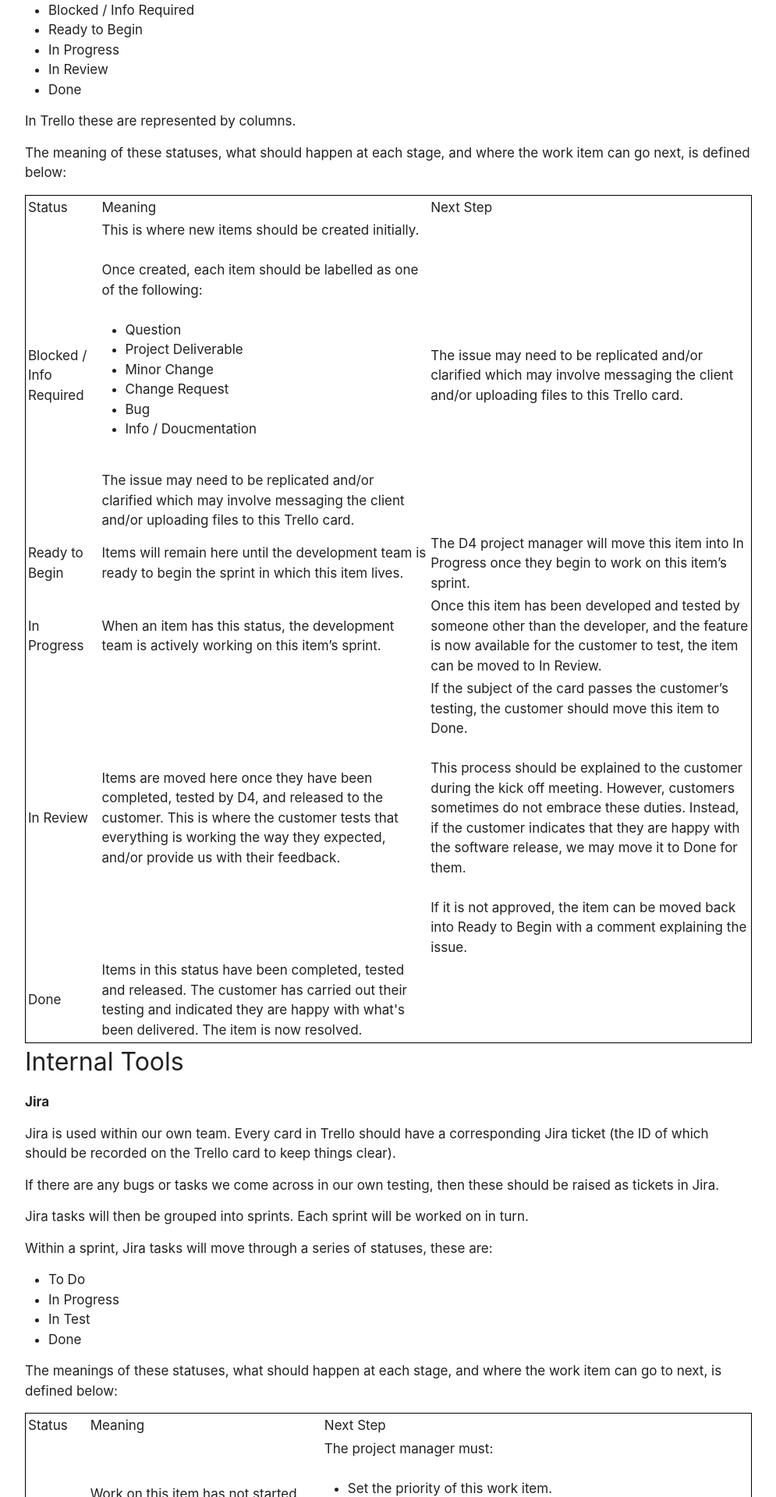
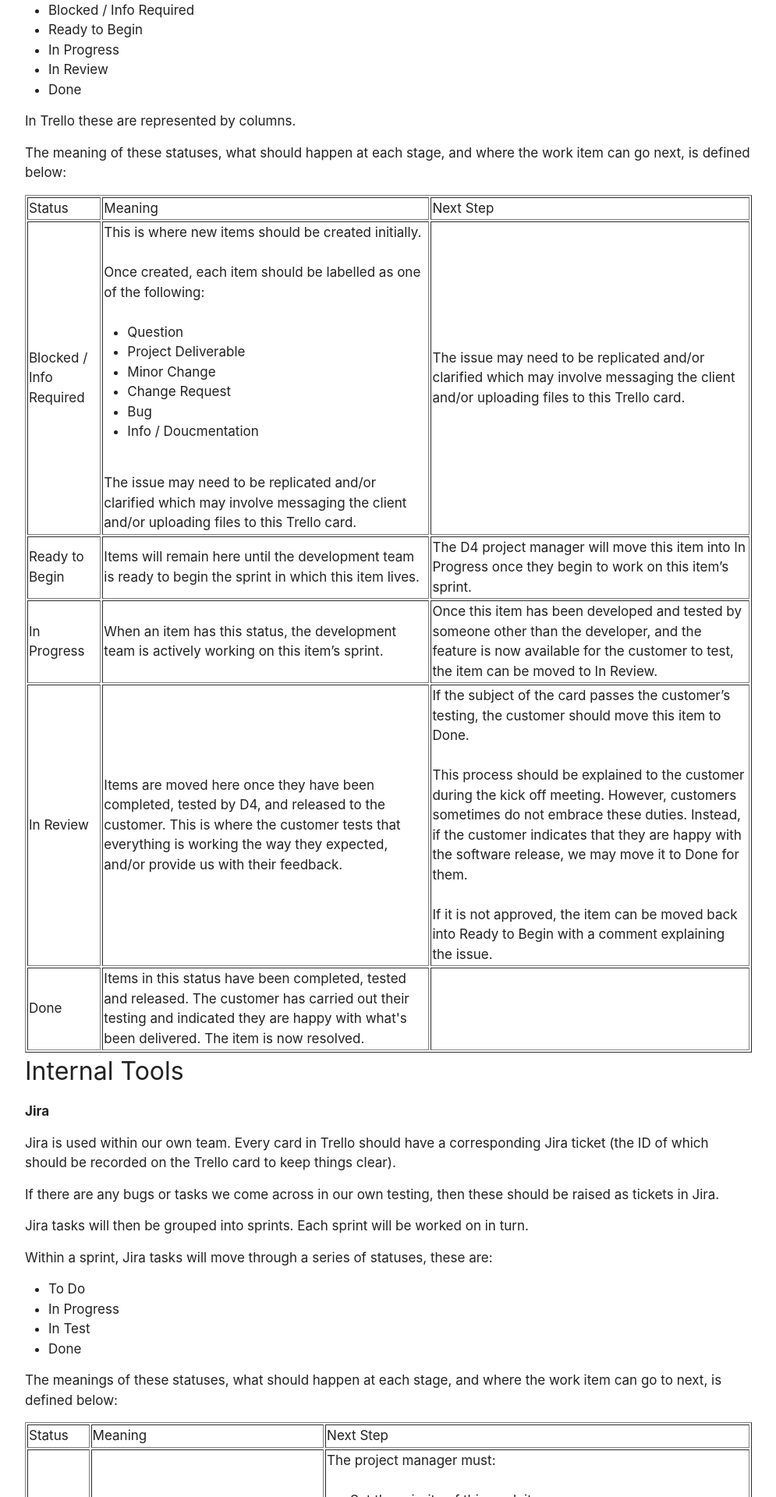
Before and after one commit to d4software/the-process, a Jekyll site: the page built from project_process.md, in a window 1280 px wide. Shown: the part 2031-3951 px from the top of the page at 78% size, without its empty margins (142-1137 px from the left). Built offline with Jekyll 4.4.1, drawn with Linux system fonts in a browser that asks for light colours.

Commit message:
Update project_process.md

```diff
--- a/project_process.md
+++ b/project_process.md
@@ -95,7 +95,7 @@
 
 The meaning of these statuses, what should happen at each stage, and where the work item can go next, is defined below:
 
-<table style="border: 1px solid black">
+<table border="1">
   <tr>
     <td> Status </td>
     <td> Meaning </td>
@@ -164,7 +164,7 @@
 
 The meanings of these statuses, what should happen at each stage, and where the work item can go to next, is defined below:
 
-<table style="border: 1px solid black">
+<table border="1">
   <tr>
     <td> Status </td>
     <td> Meaning </td>
```
